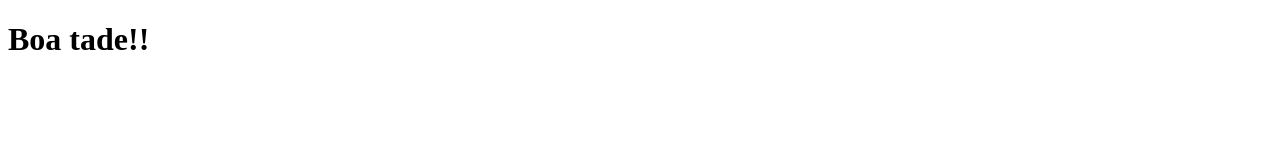
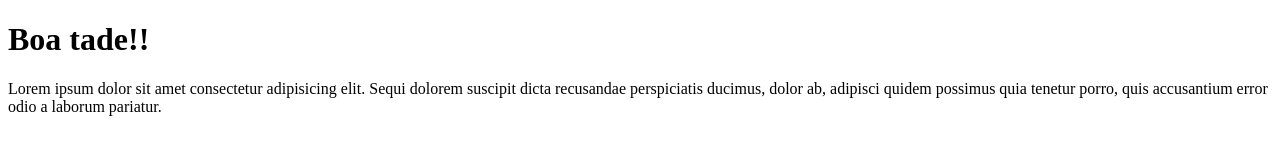
Before and after one commit to vinicius-bispo1/teste-t2, a plain HTML site: page index.html in a window 1280 px wide. Drawn offline with Linux system fonts and the light colour scheme.

Commit message:
add texto

```diff
--- a/index.html
+++ b/index.html
@@ -7,5 +7,6 @@
 </head>
 <body>
     <h1>Boa tade!!</h1>
+    <p>Lorem ipsum dolor sit amet consectetur adipisicing elit. Sequi dolorem suscipit dicta recusandae perspiciatis ducimus, dolor ab, adipisci quidem possimus quia tenetur porro, quis accusantium error odio a laborum pariatur.</p>
 </body>
 </html>
```
